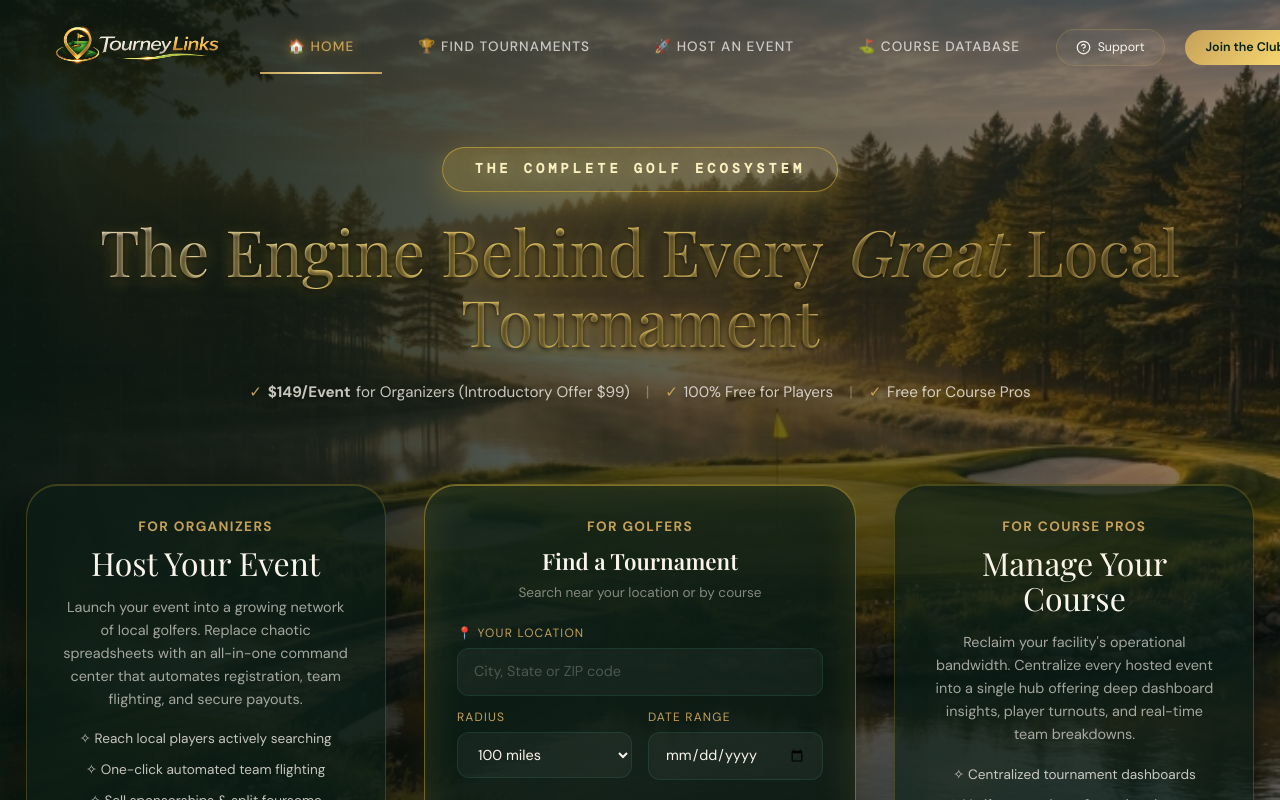
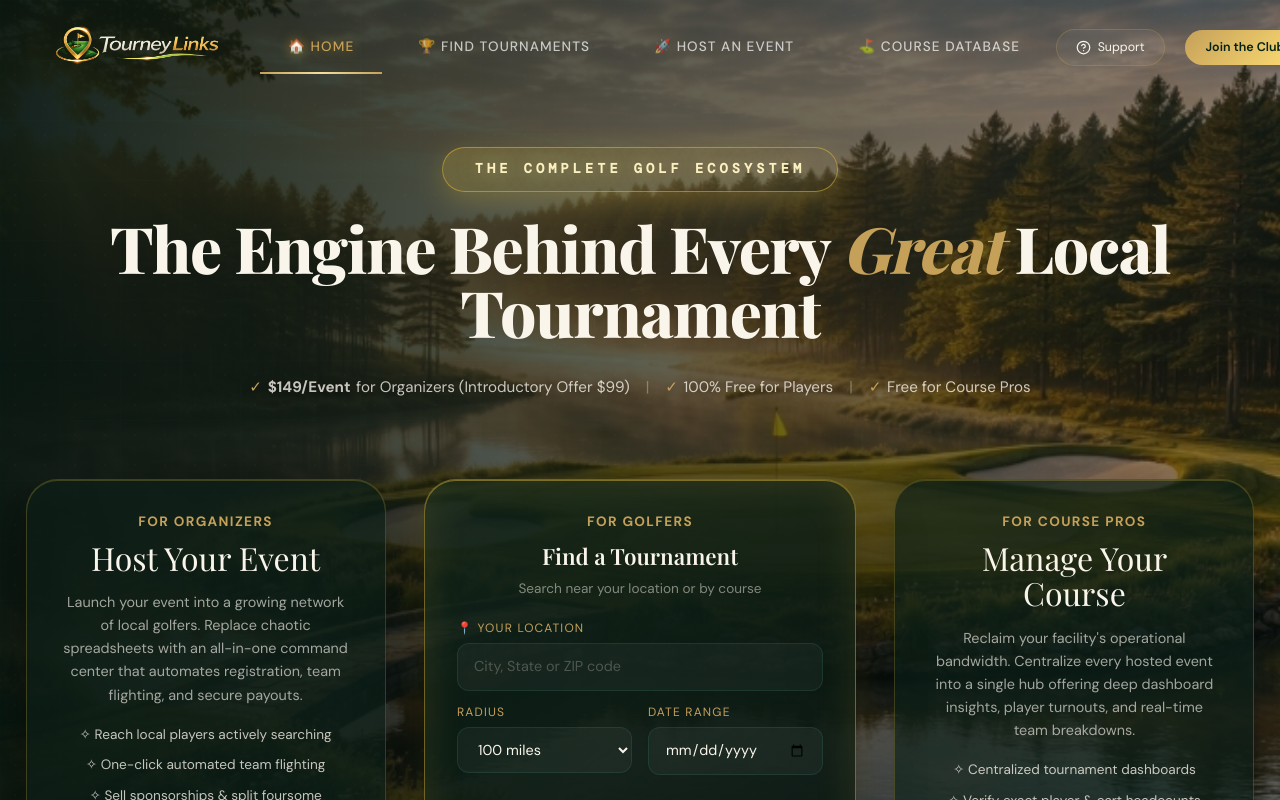
Before and after one commit to mattisaman/tourneylinks, a Next.js app in the folder tourneylinks-web/: page / in a window 1280 px wide. Shown: the top 800 px of the page. Built offline with nearby package versions, Linux system fonts and the light colour scheme; no server answers.

Commit message:
UI: Reverted home page hero headline back to its original state per request

```diff
--- a/tourneylinks-web/src/components/ui/Hero.tsx
+++ b/tourneylinks-web/src/components/ui/Hero.tsx
@@ -24,17 +24,8 @@ export default function Hero() {
               backdropFilter: 'blur(16px)',
               textShadow: '0 0 20px rgba(251, 240, 192, 0.5)'
           }}>The Complete Golf Ecosystem</div>
-          <h1 className="metallic-text" style={{
-            fontSize: 'clamp(2.5rem, 5vw, 4.5rem)',
-            fontFamily: 'var(--font-serif), serif',
-            margin: '0 0 1rem 0',
-            textAlign: 'center',
-            padding: 0,
-            fontWeight: 400,
-            lineHeight: 1.1,
-            textShadow: '0 4px 15px rgba(212,175,55,0.4), 0 2px 4px rgba(0,0,0,0.8)'
-          }}>
-            The Engine Behind Every <em style={{ fontStyle: 'italic', padding: '0 0.1em' }}>Great</em> Local Tournament
+          <h1 className="hero-headline" style={{ maxWidth: 'none', textAlign: 'center' }}>
+            The Engine Behind Every <em>Great</em> Local Tournament
           </h1>
           <div style={{ display: 'flex', flexWrap: 'wrap', alignItems: 'center', justifyContent: 'center', gap: '1rem', fontSize: '0.95rem', color: 'rgba(245,240,232,0.8)', marginTop: '0.5rem', marginBottom: '2rem', fontFamily: 'var(--font-sans), sans-serif', textShadow: '0 2px 10px rgba(0,0,0,0.5)' }}>
             <span style={{ display: 'flex', alignItems: 'center', gap: '0.35rem' }}><span style={{ color: 'var(--gold)' }}>✓</span> <b>$149/Event</b> for Organizers (Introductory Offer $99)</span>
```
